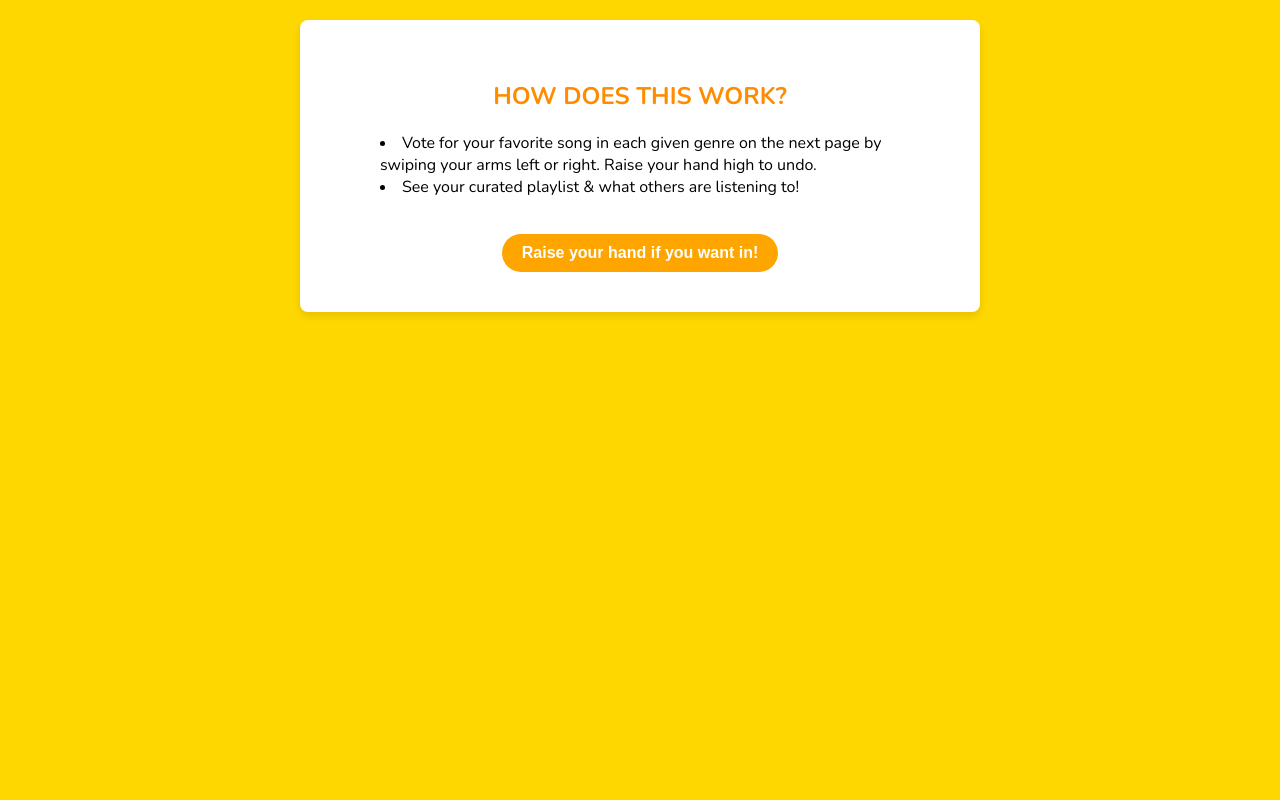
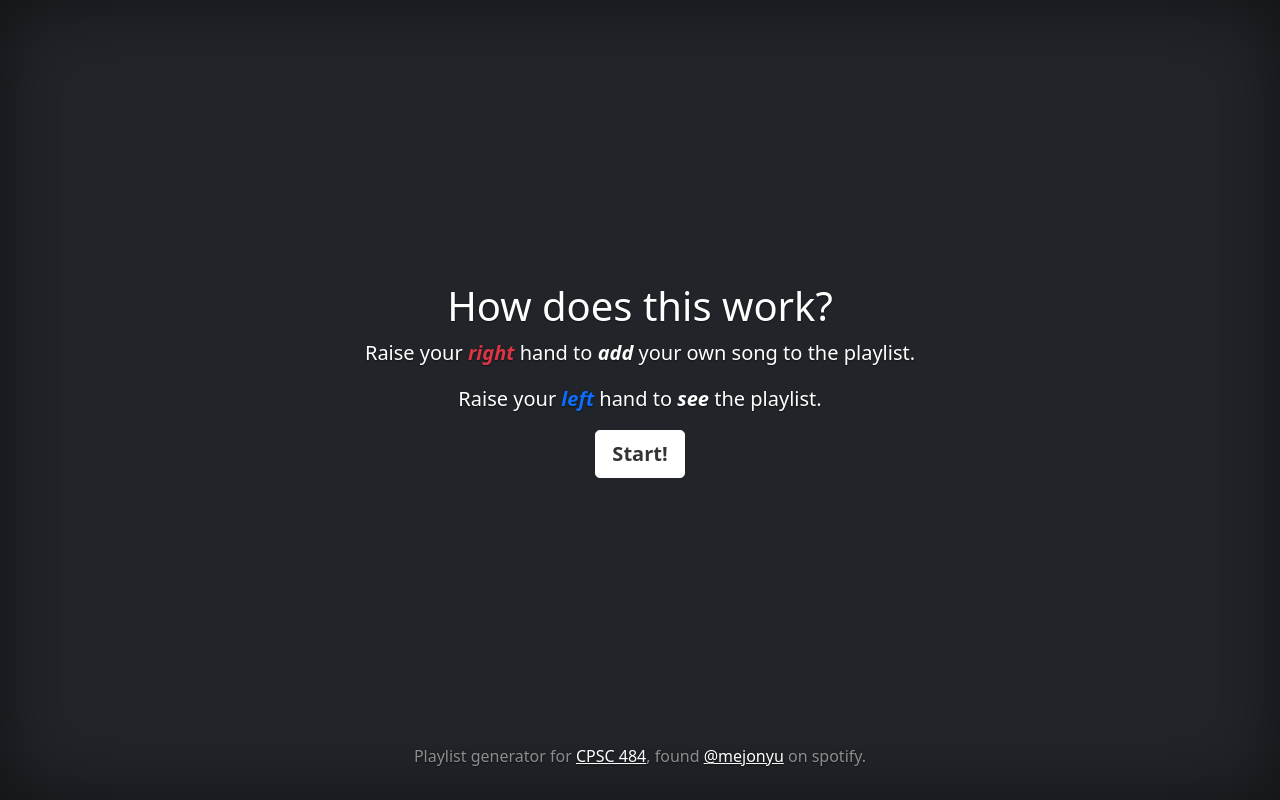
Before and after one commit to mejonyu/yale-wrapped, a website: page templates/instructions.html in a window 1280 px wide. Drawn offline with nearby package versions, Linux system fonts and the light colour scheme.

Commit message:
Style across all pages and fix playlist bug

```diff
--- a/static/instructions.css
+++ b/static/instructions.css
@@ -1,41 +1,16 @@
-body, html {
-    margin: 0;
-    font-family: 'Nunito', sans-serif;
-    background: #FFD700;
-  }
+/* Custom default button */
+.btn-secondary,
+.btn-secondary:hover,
+.btn-secondary:focus {
+  color: #333;
+  text-shadow: none; /* Prevent inheritance from `body` */
+}
 
-  .instruction-container {
-    max-width: 600px;
-    margin: 20px auto;
-    padding: 40px;
-    background: #FFFFFF;
-    border-radius: 8px;
-    box-shadow: 0 4px 8px rgba(0,0,0,0.1);
-    text-align: center;
-  }
+body {
+  text-shadow: 0 .05rem .1rem rgba(0, 0, 0, .5);
+  box-shadow: inset 0 0 5rem rgba(0, 0, 0, .5);
+}
 
-  .instruction-container h2 {
-    color: #FF8C00;
-    margin-bottom: 20px;
-  }
-
-  .instruction-container ul {
-    text-align: left;
-    list-style-position: inside;
-  }
-
-  .cta-button {
-    background-color: #FFA500;
-    color: white;
-    border: none;
-    border-radius: 20px;
-    padding: 10px 20px;
-    margin-top: 20px;
-    cursor: pointer;
-    font-size: 16px;
-    font-weight: bold;
-  }
-
-  .cta-button:hover {
-    background-color: #FF4500;
-  }
+.cover-container {
+  max-width: 42em;
+}
--- a/static/script.js
+++ b/static/script.js
@@ -5,7 +5,7 @@ function startDiscovering() {
 
 // Instructions Page
 document.addEventListener('DOMContentLoaded', (event) => {
-  const ctaButton = document.querySelector('.cta-button');
+  const ctaButton = document.getElementById('cta-button');
 
   ctaButton.addEventListener('click', () => {
     window.location.href = 'http://127.0.0.1:8000/search';
--- a/templates/instructions.html
+++ b/templates/instructions.html
@@ -1,24 +1,30 @@
 <!DOCTYPE html>
-<html lang="en">
-<head>
-<meta charset="UTF-8">
-<meta name="viewport" content="width=device-width, initial-scale=1.0">
-<title>Instructions</title>
-<link href="https://fonts.googleapis.com/css2?family=Nunito:wght@400;700&display=swap" rel="stylesheet">
-<link rel="stylesheet" href="../static/instructions.css">
-</head>
-<body>
+<html lang="en" class="h-100">
+  <head>
+      <meta charset="UTF-8">
+      <meta name="viewport" content="width=device-width, initial-scale=1.0">
+      <title>Document</title>
+      <!-- Bootstrap CSS -->
+      <link href="../static/assets/dist/css/bootstrap.min.css" rel="stylesheet">
+      <link href="../static/instructions.css" rel="stylesheet">
+  </head>
+  <body class="d-flex h-100 text-center text-white bg-dark">
+      <div class="cover-container d-flex w-100 h-100 p-3 mx-auto flex-column">
+          <header class="mb-auto">
+          </header>
 
-<div class="instruction-container">
-  <h2>HOW DOES THIS WORK?</h2>
-  <ul>
-    <li>Vote for your favorite song in each given genre on the next page by swiping your arms left or right. Raise your hand high to undo.</li>
-    <li>See your curated playlist & what others are listening to!</li>
-  </ul>
-  <button class="cta-button">Raise your hand if you want in!</button>
-</div>
+          <main class="px-3">
+            <h1>How does this work?</h1>
+            <p class="lead">Raise your <em class="fw-bold text-danger">right</em> hand to <em class="fw-bold">add</em> your own song to the playlist.</p>
+            <p class="lead">Raise your <em class="fw-bold text-primary">left</em> hand to <em class="fw-bold">see</em> the playlist.</p>
+            <button id="cta-button" class="btn btn-lg btn-secondary fw-bold border-white bg-white">Start!</button>
+          </main>
 
-<script src="../static/script.js"></script>
+          <footer class="mt-auto text-white-50">
+              <p>Playlist generator for <a href="https://cpsc484-584-hci.gitlab.io/s24/project/" class="text-white">CPSC 484</a>, found <a href="https://open.spotify.com/user/jonyu02?si=79a80282bd224b51" class="text-white">@mejonyu</a> on spotify.</p>
+          </footer>
 
-</body>
+      </div>
+      <script src="../static/script.js"></script>
+  </body>
 </html>
```
Also changed, not shown: templates/home.html (+2 -2 lines), templates/search.html (+1 -1 lines), 2 other files.
